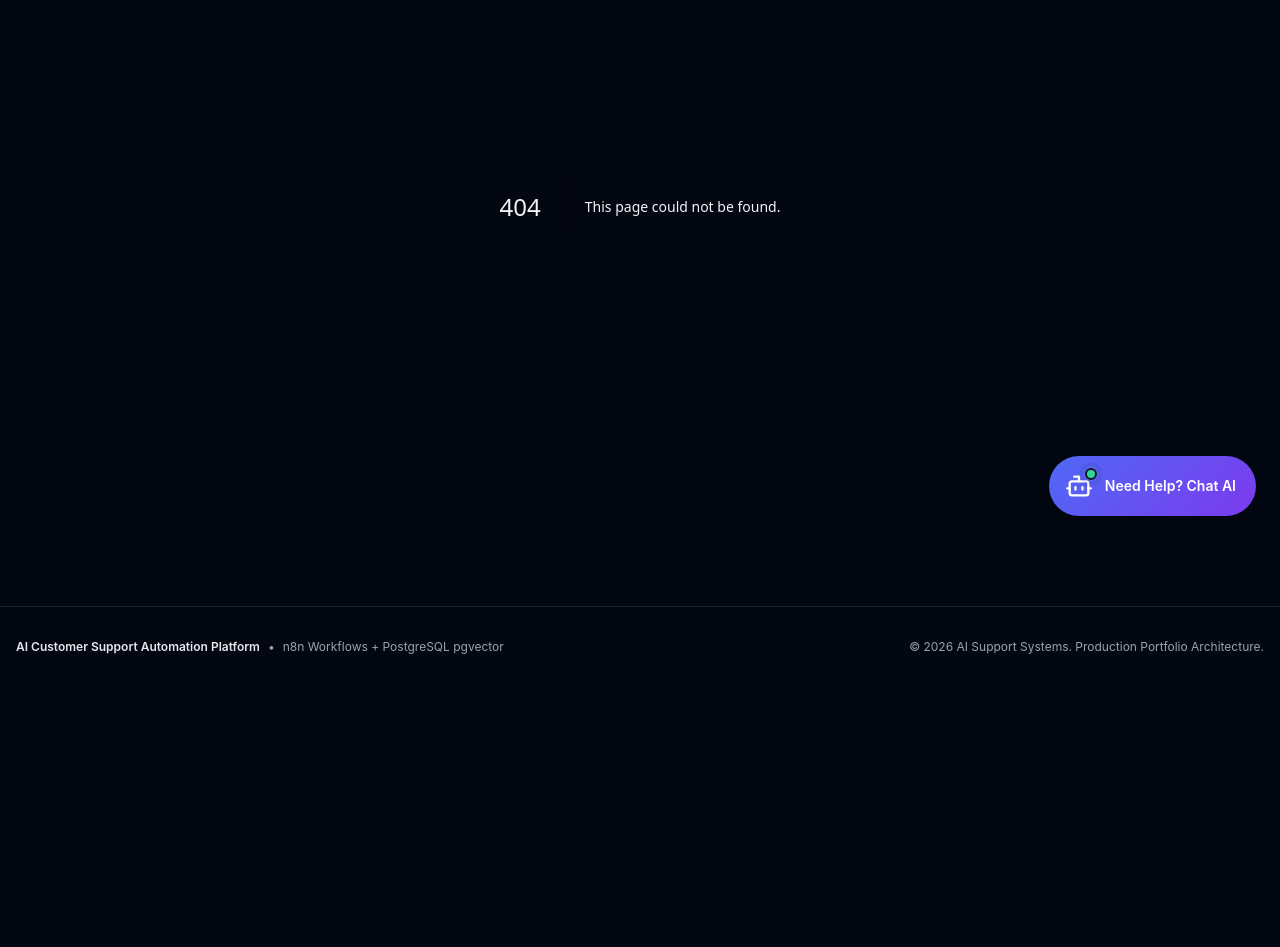
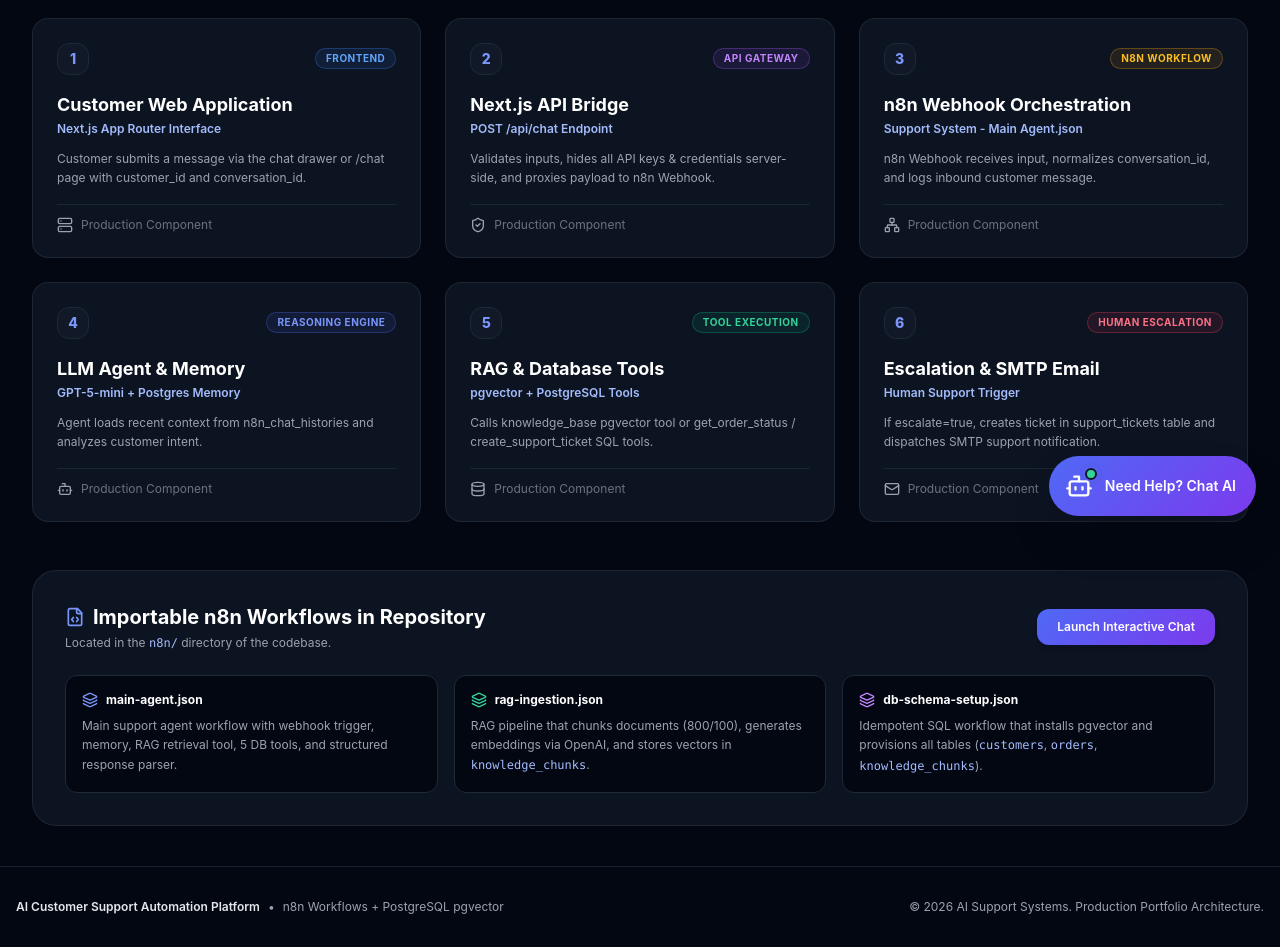
Before and after one commit to a9rmx1990/ai-customer-support-platform, a Next.js app: page /architecture in a window 1280 px wide. Before the commit this address had no page. Shown: the part 260-1207 px from the top of the page. Before the commit the page ends 947 px from the top, so only its background shows below. Built offline with nearby package versions, Linux system fonts and the light colour scheme.

Commit message:
82. page: build System Architecture Visualizer

```diff
--- /dev/null
+++ b/app/architecture/page.tsx
@@ -0,0 +1,165 @@
+'use client';
+
+import { Network, Server, Database, Bot, ArrowRight, ShieldCheck, Mail, Ticket, Layers, FileCode } from 'lucide-react';
+import Link from 'next/link';
+
+export default function ArchitecturePage() {
+  const pipelineSteps = [
+    {
+      step: '1',
+      title: 'Customer Web Application',
+      subtitle: 'Next.js App Router Interface',
+      desc: 'Customer submits a message via the chat drawer or /chat page with customer_id and conversation_id.',
+      icon: Server,
+      badge: 'Frontend',
+      badgeColor: 'bg-blue-500/10 text-blue-400 border-blue-500/30',
+    },
+    {
+      step: '2',
+      title: 'Next.js API Bridge',
+      subtitle: 'POST /api/chat Endpoint',
+      desc: 'Validates inputs, hides all API keys & credentials server-side, and proxies payload to n8n Webhook.',
+      icon: ShieldCheck,
+      badge: 'API Gateway',
+      badgeColor: 'bg-purple-500/10 text-purple-400 border-purple-500/30',
+    },
+    {
+      step: '3',
+      title: 'n8n Webhook Orchestration',
+      subtitle: 'Support System - Main Agent.json',
+      desc: 'n8n Webhook receives input, normalizes conversation_id, and logs inbound customer message.',
+      icon: Network,
+      badge: 'n8n Workflow',
+      badgeColor: 'bg-amber-500/10 text-amber-400 border-amber-500/30',
+    },
+    {
+      step: '4',
+      title: 'LLM Agent & Memory',
+      subtitle: 'GPT-5-mini + Postgres Memory',
+      desc: 'Agent loads recent context from n8n_chat_histories and analyzes customer intent.',
+      icon: Bot,
+      badge: 'Reasoning Engine',
+      badgeColor: 'bg-brand-500/10 text-brand-400 border-brand-500/30',
+    },
+    {
+      step: '5',
+      title: 'RAG & Database Tools',
+      subtitle: 'pgvector + PostgreSQL Tools',
+      desc: 'Calls knowledge_base pgvector tool or get_order_status / create_support_ticket SQL tools.',
+      icon: Database,
+      badge: 'Tool Execution',
+      badgeColor: 'bg-emerald-500/10 text-emerald-400 border-emerald-500/30',
+    },
+    {
+      step: '6',
+      title: 'Escalation & SMTP Email',
+      subtitle: 'Human Support Trigger',
+      desc: 'If escalate=true, creates ticket in support_tickets table and dispatches SMTP support notification.',
+      icon: Mail,
+      badge: 'Human Escalation',
+      badgeColor: 'bg-rose-500/10 text-rose-400 border-rose-500/30',
+    },
+  ];
+
+  return (
+    <div className="max-w-7xl mx-auto px-4 sm:px-6 lg:px-8 py-10 space-y-12">
+      {/* Page Header */}
+      <div>
+        <div className="inline-flex items-center gap-2 px-3 py-1 rounded-full bg-brand-500/10 text-brand-300 border border-brand-500/30 text-xs font-semibold mb-3">
+          <Network className="w-3.5 h-3.5" />
+          <span>n8n Workflow & System Architecture</span>
+        </div>
+        <h1 className="text-3xl font-extrabold text-white flex items-center gap-3">
+          End-to-End System Pipeline
+        </h1>
+        <p className="text-sm text-gray-400 mt-1 max-w-3xl leading-relaxed">
+          The application follows a decoupled production architecture: frontend UI, server-side API bridge, n8n automation engine, PostgreSQL pgvector store, and SMTP notification layer.
+        </p>
+      </div>
+
+      {/* Pipeline Diagram Cards */}
+      <div className="grid grid-cols-1 md:grid-cols-2 lg:grid-cols-3 gap-6">
+        {pipelineSteps.map((step) => {
+          const Icon = step.icon;
+          return (
+            <div key={step.step} className="glass-panel p-6 rounded-2xl border border-gray-800 flex flex-col justify-between space-y-4">
+              <div>
+                <div className="flex items-center justify-between mb-4">
+                  <span className="w-8 h-8 rounded-xl bg-gray-900 border border-gray-800 flex items-center justify-center font-extrabold text-brand-400 text-sm">
+                    {step.step}
+                  </span>
+                  <span className={`px-2.5 py-0.5 rounded-full text-[10px] font-bold border uppercase tracking-wider ${step.badgeColor}`}>
+                    {step.badge}
+                  </span>
+                </div>
+
+                <h3 className="font-bold text-white text-lg">{step.title}</h3>
+                <p className="text-xs font-semibold text-brand-300 mt-0.5">{step.subtitle}</p>
+                <p className="text-xs text-gray-400 mt-3 leading-relaxed">{step.desc}</p>
+              </div>
+
+              <div className="pt-3 border-t border-gray-800/80 flex items-center gap-2 text-xs text-gray-500">
+                <Icon className="w-4 h-4 text-gray-400" />
+                <span>Production Component</span>
+              </div>
+            </div>
+          );
+        })}
+      </div>
+
+      {/* n8n Workflow JSON File Inspector */}
+      <div className="glass-panel p-8 rounded-3xl border border-gray-800 space-y-6">
+        <div className="flex items-center justify-between flex-wrap gap-4">
+          <div>
+            <h2 className="text-xl font-bold text-white flex items-center gap-2">
+              <FileCode className="w-5 h-5 text-brand-400" />
+              <span>Importable n8n Workflows in Repository</span>
+            </h2>
+            <p className="text-xs text-gray-400 mt-1">
+              Located in the <code className="text-brand-300">n8n/</code> directory of the codebase.
+            </p>
+          </div>
+
+          <Link
+            href="/chat"
+            className="gradient-button text-white font-semibold text-xs px-5 py-2.5 rounded-xl shadow-md"
+          >
+            Launch Interactive Chat
+          </Link>
+        </div>
+
+        <div className="grid grid-cols-1 md:grid-cols-3 gap-4">
+          <div className="p-4 rounded-xl bg-gray-950 border border-gray-800 text-xs space-y-2">
+            <p className="font-bold text-white flex items-center gap-2">
+              <Layers className="w-4 h-4 text-brand-400" />
+              main-agent.json
+            </p>
+            <p className="text-gray-400 leading-relaxed">
+              Main support agent workflow with webhook trigger, memory, RAG retrieval tool, 5 DB tools, and structured response parser.
+            </p>
+          </div>
+
+          <div className="p-4 rounded-xl bg-gray-950 border border-gray-800 text-xs space-y-2">
+            <p className="font-bold text-white flex items-center gap-2">
+              <Layers className="w-4 h-4 text-emerald-400" />
+              rag-ingestion.json
+            </p>
+            <p className="text-gray-400 leading-relaxed">
+              RAG pipeline that chunks documents (800/100), generates embeddings via OpenAI, and stores vectors in <code className="text-brand-300">knowledge_chunks</code>.
+            </p>
+          </div>
+
+          <div className="p-4 rounded-xl bg-gray-950 border border-gray-800 text-xs space-y-2">
+            <p className="font-bold text-white flex items-center gap-2">
+              <Layers className="w-4 h-4 text-purple-400" />
+              db-schema-setup.json
+            </p>
+            <p className="text-gray-400 leading-relaxed">
+              Idempotent SQL workflow that installs pgvector and provisions all tables (<code className="text-brand-300">customers</code>, <code className="text-brand-300">orders</code>, <code className="text-brand-300">knowledge_chunks</code>).
+            </p>
+          </div>
+        </div>
+      </div>
+    </div>
+  );
+}
```
